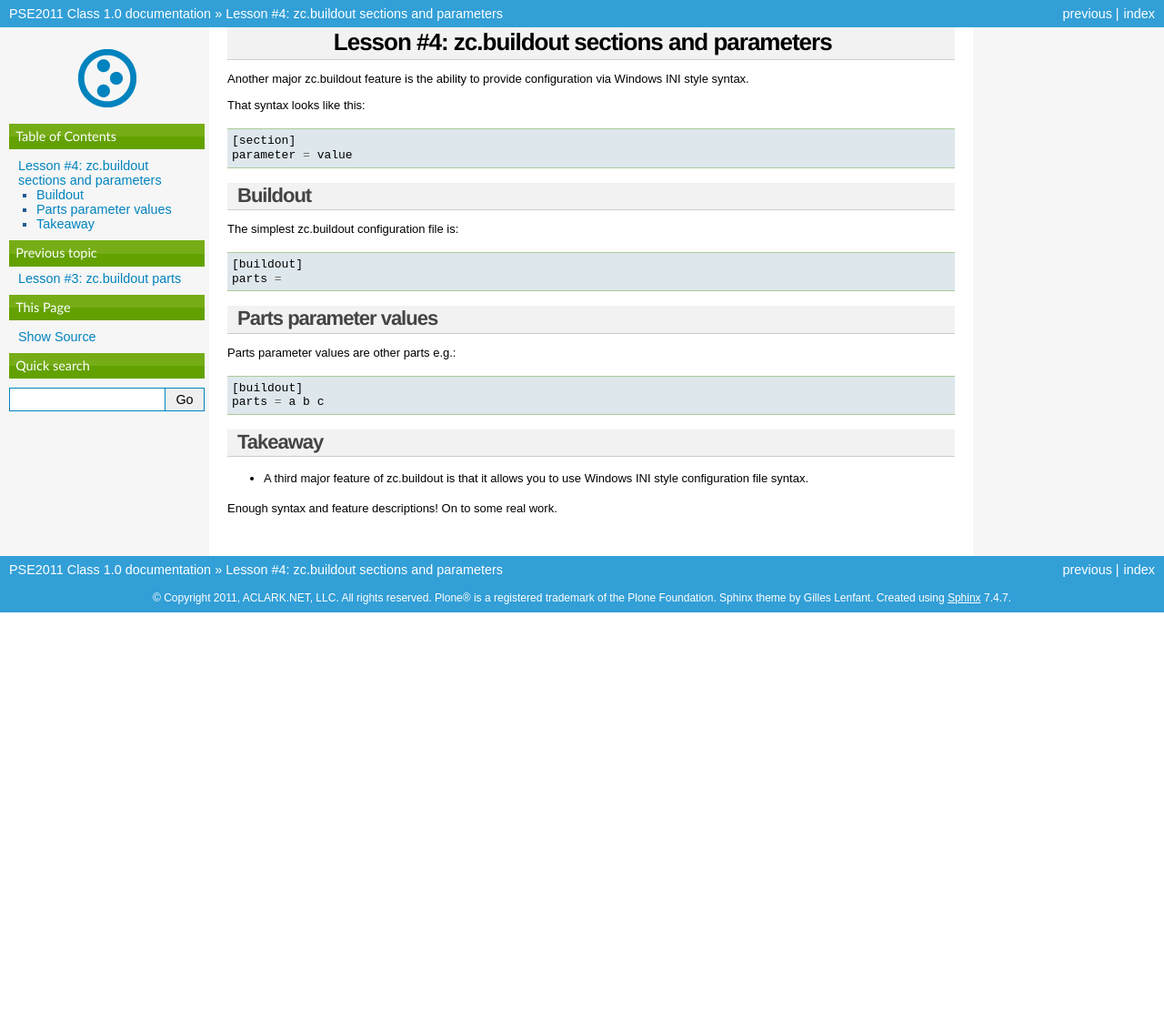
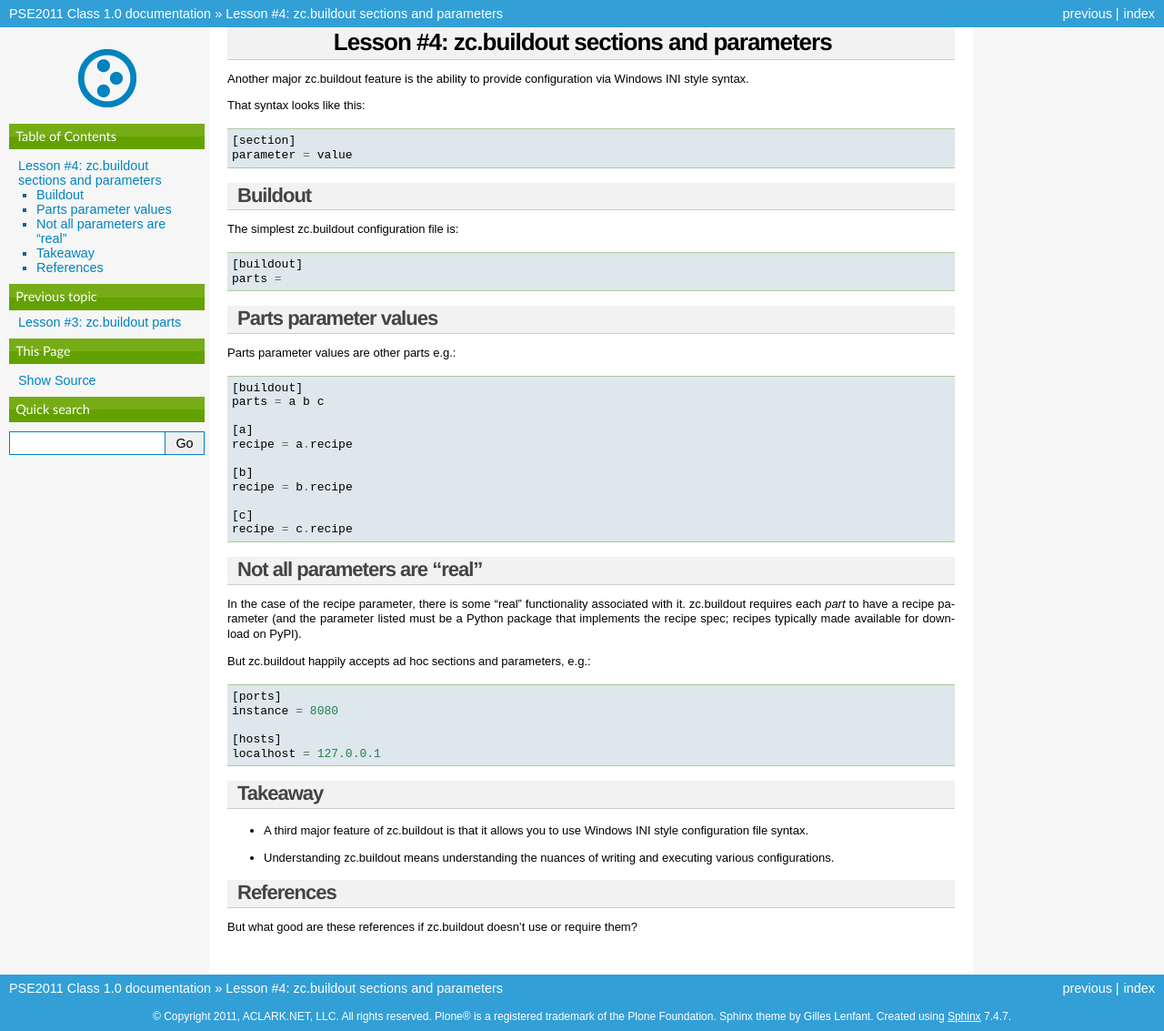
Before and after one commit to aclark4life/PSE2011, a Sphinx documentation site: the page built from docs/4.rst, in a window 1280 px wide. Shown: the whole page at 91% size. Built offline with Sphinx 7.4.7, drawn with Linux system fonts in a browser that asks for light colours; before the commit the page ends 900 px from its top, so only the background shows below that.

Commit message:
Add lessons

```diff
--- a/docs/4.rst
+++ b/docs/4.rst
@@ -28,9 +28,35 @@ Parts parameter values are other parts e.g.::
     [buildout]
     parts = a b c
 
+    [a]
+    recipe = a.recipe
+
+    [b]
+    recipe = b.recipe
+
+    [c]
+    recipe = c.recipe
+
+Not all parameters are "real"
+-----------------------------
+
+In the case of the recipe parameter, there is some "real" functionality associated with it. zc.buildout requires each *part* to have a recipe parameter (and the parameter listed must be a Python package that implements the recipe spec; recipes typically made available for download on PyPI).
+
+But zc.buildout happily accepts ad hoc sections and parameters, e.g.::
+
+    [ports]
+    instance = 8080
+
+    [hosts]
+    localhost = 127.0.0.1
+
 Takeaway
 --------
 
 * A third major feature of zc.buildout is that it allows you to use Windows INI style configuration file syntax.
+* Understanding zc.buildout means understanding the nuances of writing and executing various configurations.
 
-Enough syntax and feature descriptions! On to some real work.
+References
+----------
+
+But what good are these references if zc.buildout doesn't use or require them?
```
Also changed, not shown: docs/3.rst (+5 -5 lines).
